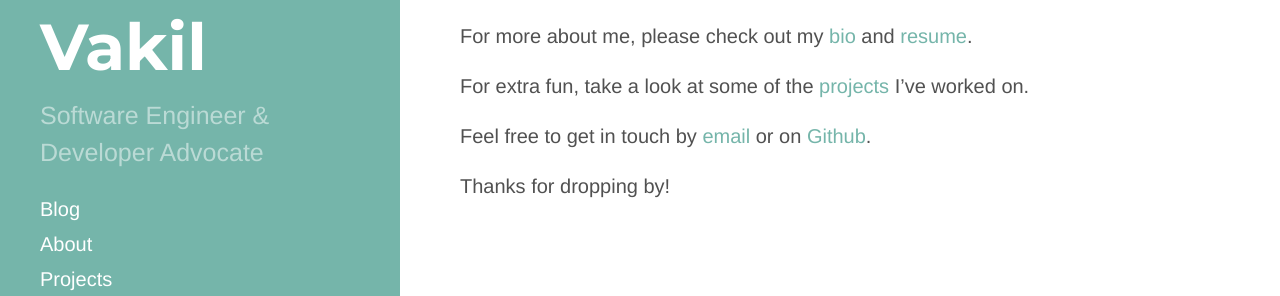
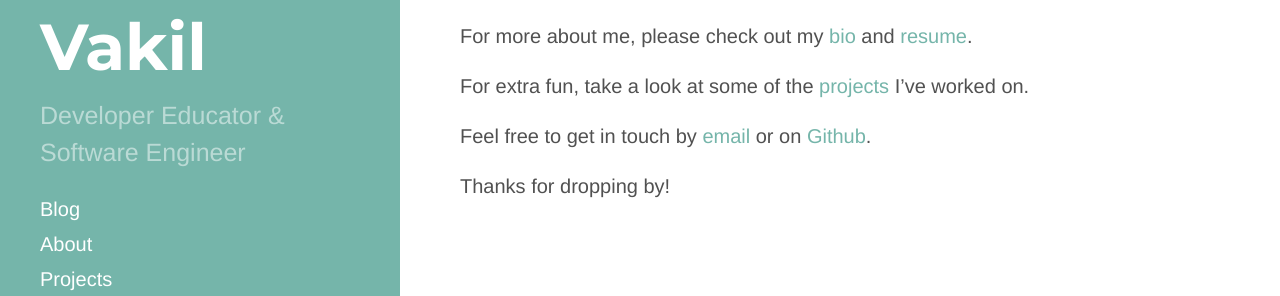
Before and after one commit to vakila/vakila.github.io, a Jekyll site: the page built from nonblog-index.md, in a window 1280 px wide. Shown: the part 237-533 px from the top of the page. Built offline with Jekyll 4.4.1, drawn with Linux system fonts in a browser that asks for light colours; nearby versions of some CDN libraries.

Commit message:
Update _config.yml

```diff
--- a/_config.yml
+++ b/_config.yml
@@ -13,10 +13,10 @@
 title:            'Anjana Sofia Vakil'
 name:             'Anjana Sofia Vakil'
 #tagline:          ''
-description:      'Software Engineer & Developer Advocate'
+description:      'Developer Educator & Software Engineer'
 #url:              http://vakila.github.io/
 baseurl:
-# blogurl:          /blog/
+blogurl:          /blog/
 
 # Assets
 images:         '/img'
@@ -32,8 +32,8 @@
   googleplus:     ''
   linkedin:       'https://www.linkedin.com/in/anjanavakil '
 
-paginate:         3
-# paginate_path:    "/blog/page:num/"
+paginate:         5
+paginate_path:    "/blog/page:num/"
 
 # Custom vars
 version:          2.1.0
```
